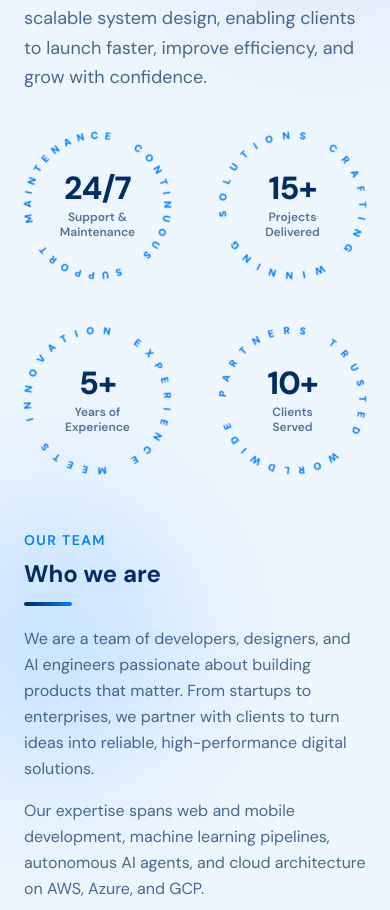
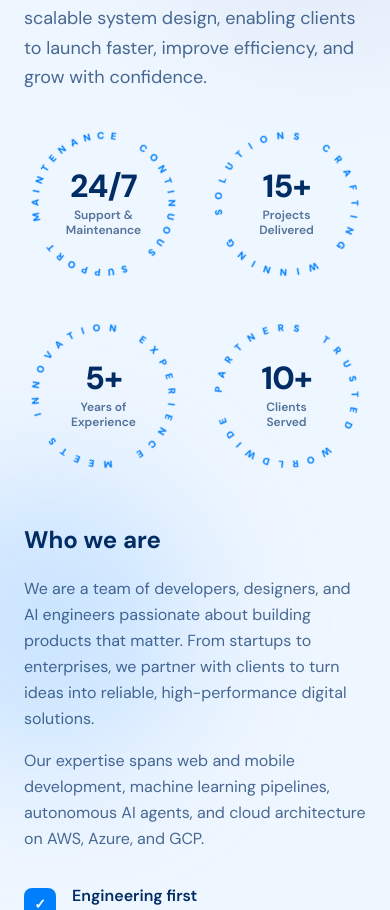
Before and after one commit to Growwcode/Growwcode.com, a React (Vite) app in the folder frontend/: page / in a window 390 px wide. Shown: the part 1226-2136 px from the top of the page. Built offline with nearby package versions, Linux system fonts and the light colour scheme.

Commit message:
Ex edited

```diff
--- a/frontend/src/components/Agency.jsx
+++ b/frontend/src/components/Agency.jsx
@@ -123,11 +123,7 @@ export default function Agency() {
       <div ref={whoRef} className="relative mx-auto max-w-6xl px-6 lg:px-8">
         <div className="mt-10 grid items-start gap-12 sm:mt-12 lg:grid-cols-2 lg:gap-16">
           <div className={`reveal-left ${whoVisible ? 'is-visible' : ''}`}>
-            <p className="text-sm font-semibold uppercase tracking-widest text-gc-blue">
-              Our team
-            </p>
-            <h3 className="mt-2 text-2xl font-bold text-gc-navy sm:text-3xl">Who we are</h3>
-            <div className="mt-3 h-1 w-12 rounded-full bg-gradient-to-r from-gc-navy to-gc-blue" />
+            <h3 className="text-2xl font-bold text-gc-navy sm:text-3xl">Who we are</h3>
             <p className="mt-5 text-base leading-relaxed text-gc-navy/70">
               We are a team of developers, designers, and AI engineers passionate about building
               products that matter. From startups to enterprises, we partner with clients to turn
--- a/frontend/src/components/AgencyStats.jsx
+++ b/frontend/src/components/AgencyStats.jsx
@@ -108,7 +108,7 @@ function StatRing({ value, labelLines, ringText, index }) {
 export default function AgencyStats() {
   return (
     <div className="mt-6 py-2 sm:mt-8 sm:py-3 lg:mt-10 lg:py-4">
-      <div className="mx-auto grid max-w-7xl grid-cols-2 gap-x-8 gap-y-8 px-4 sm:gap-x-12 sm:gap-y-10 sm:px-6 lg:grid-cols-4 lg:gap-x-16 lg:gap-y-6 lg:px-8 xl:gap-x-24">
+      <div className="mx-auto grid max-w-6xl grid-cols-2 gap-x-6 gap-y-8 px-6 sm:gap-x-8 sm:gap-y-10 lg:grid-cols-4 lg:gap-x-10 lg:gap-y-6 lg:px-8">
         {STATS.map((stat, index) => (
           <StatRing key={stat.value} index={index} {...stat} />
         ))}
--- a/frontend/src/components/Industries.jsx
+++ b/frontend/src/components/Industries.jsx
@@ -336,10 +336,7 @@ export default function Industries() {
             Sector expertise
           </p>
           <h1 className="mt-3 max-w-3xl text-3xl font-bold tracking-tight text-gc-navy sm:text-4xl lg:text-5xl">
-            Industries we{' '}
-            <span className="bg-gradient-to-r from-navy to-navy-accent bg-clip-text text-transparent">
-              serve
-            </span>
+            Industries we serve
           </h1>
           <p className="mt-5 max-w-2xl text-lg leading-relaxed text-gc-navy/70">
             We partner with organizations across sectors to deliver tailored IT solutions.
```
